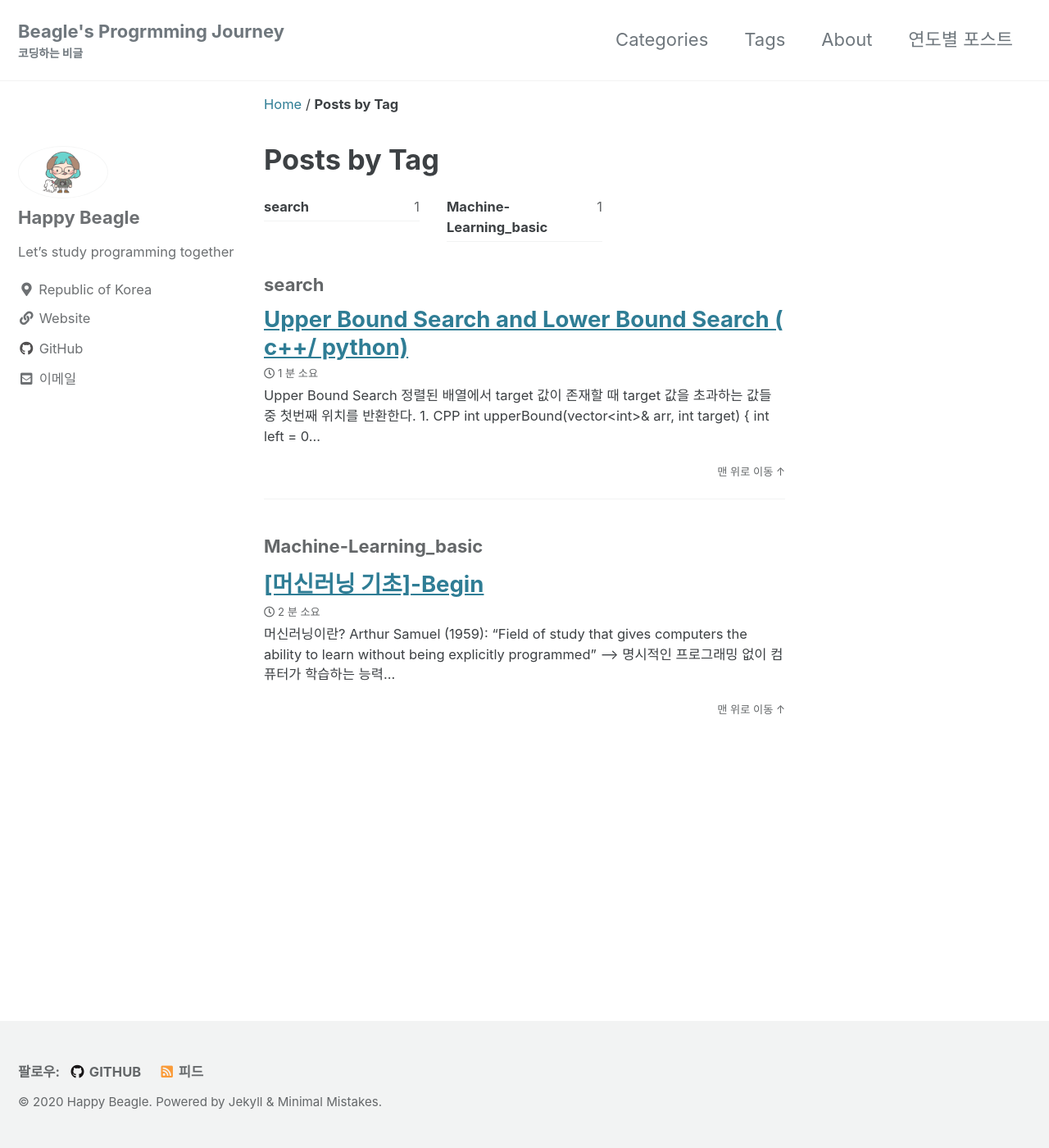
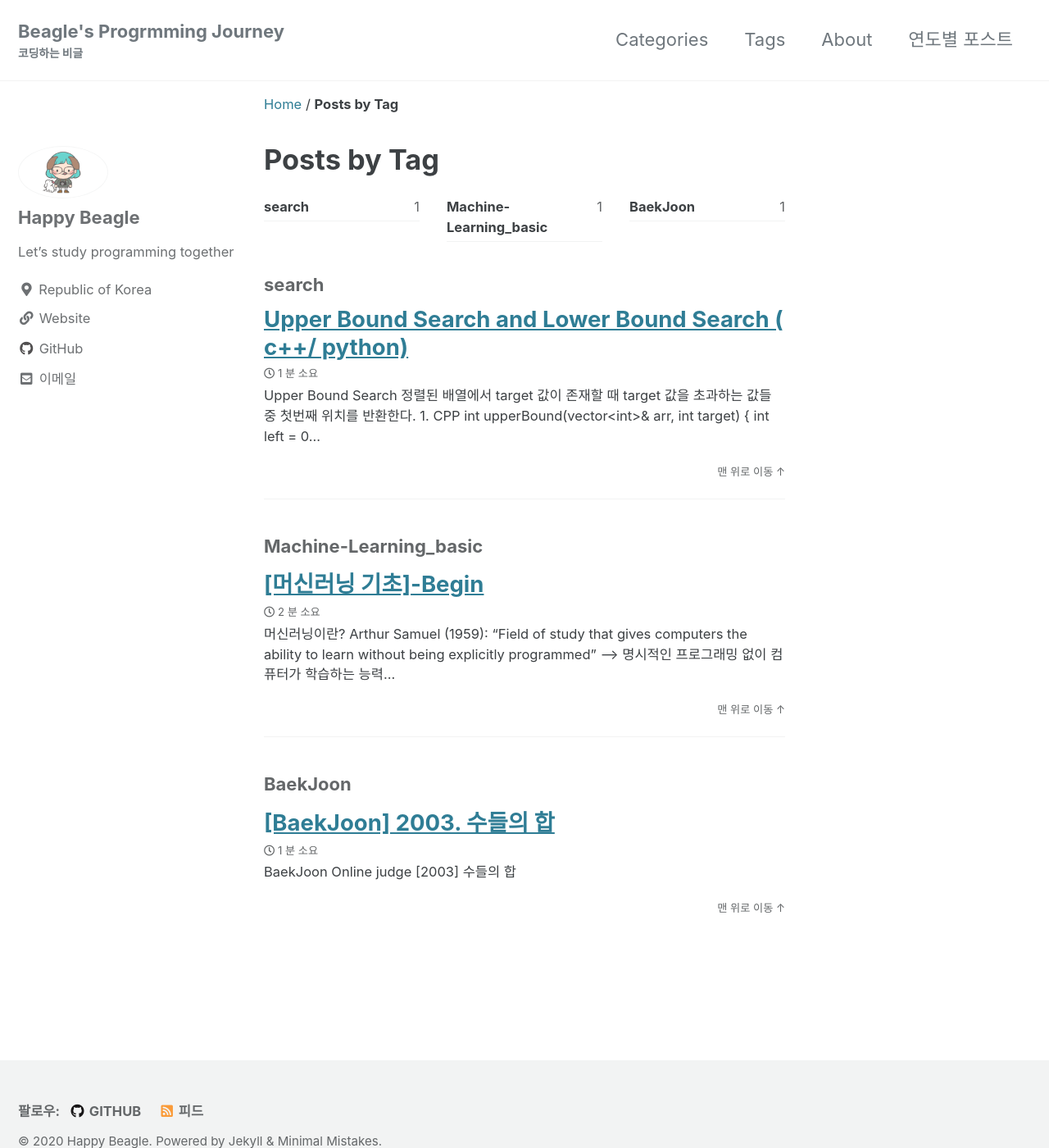
Before and after one commit to happyBeagle/happyBeagle.github.io, a Jekyll site: the page built from _pages/tag-archive.md, in a window 1280 px wide and 1400 px high. Shown: the whole window at 82% size. Built offline with Jekyll 4.4.1, drawn with Linux system fonts in a browser that asks for light colours; cached includes are drawn as plain includes.

Commit message:
modify baekjoon-2003 solution

```diff
--- a/_posts/2020/Algorithms/2020-09-17-baekjoon-2003.md
+++ b/_posts/2020/Algorithms/2020-09-17-baekjoon-2003.md
@@ -6,7 +6,8 @@ read_time: true
 comments: true
 share: true
 related: true
-tags: []
+tags:
+- BaekJoon
 categories:
 - Algorithms
 toc: true
```
